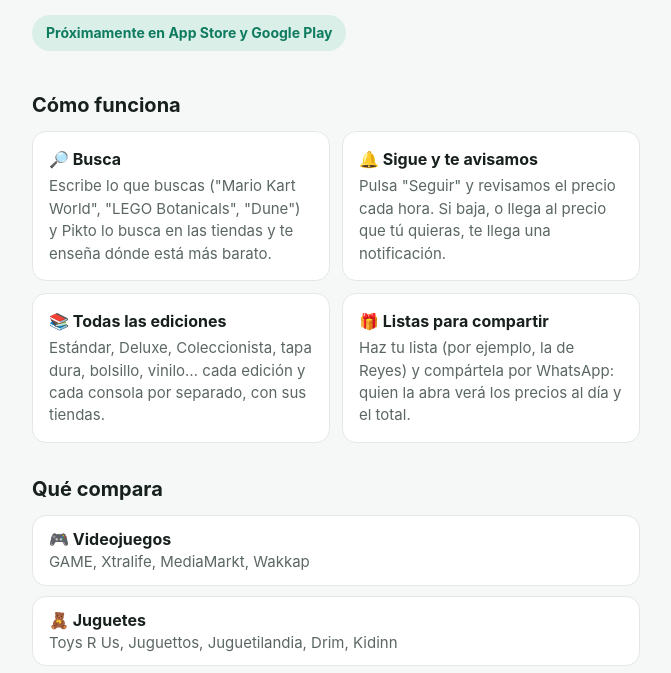
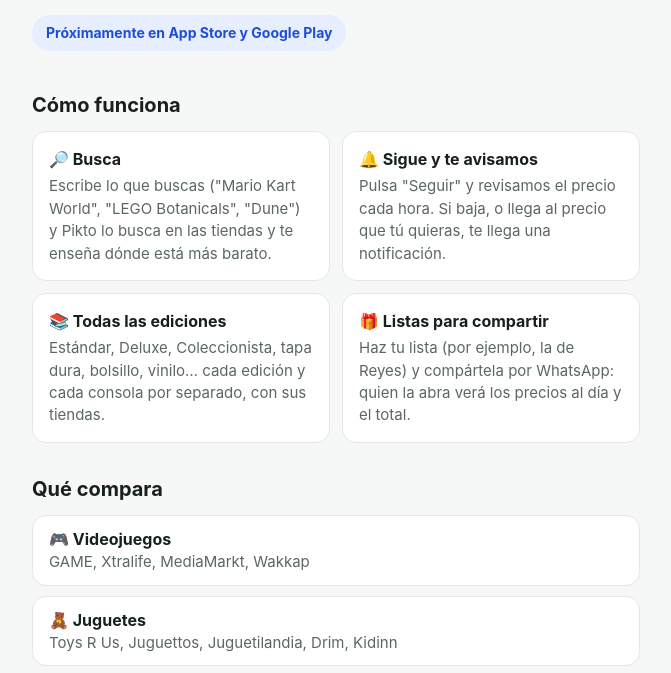
Before and after one commit to AntonioAlvarez46/Pikto, a plain HTML site: page index.html in a window 1280 px wide. Shown: the part 242-915 px from the top of the page, without its empty margins (304-975 px from the left). Drawn offline with Linux system fonts and the light colour scheme.

Commit message:
Add files via upload

```diff
--- a/index.html
+++ b/index.html
@@ -8,8 +8,8 @@
 <meta property="og:title" content="Pikto · Compara precios y te avisa cuando bajan">
 <meta property="og:description" content="Videojuegos, juguetes, libros y música: el mejor precio en las tiendas españolas, con avisos de bajada y listas para compartir.">
 <style>
-  :root { --bg:#f6f8f7; --card:#fff; --text:#17201c; --muted:#5b6762; --accent:#0f7b5f; --accent-bg:#d9efe7; --line:#e3e8e5; }
-  @media (prefers-color-scheme: dark) { :root { --bg:#101513; --card:#18201d; --text:#e7ece9; --muted:#9aa7a1; --accent:#5fd0aa; --accent-bg:#173a2f; --line:#26302c; } }
+  :root { --bg:#f6f8f7; --card:#fff; --text:#17201c; --muted:#5b6762; --accent:#1d4ed8; --accent-bg:#e6eeff; --line:#e3e8e5; }
+  @media (prefers-color-scheme: dark) { :root { --bg:#101513; --card:#18201d; --text:#e7ece9; --muted:#9aa7a1; --accent:#7aa7ff; --accent-bg:#15295a; --line:#26302c; } }
   * { box-sizing: border-box; }
   body { margin:0; background:var(--bg); color:var(--text); font:16px/1.4 -apple-system, system-ui, "Segoe UI", Roboto, sans-serif; }
   main { max-width:640px; margin:0 auto; padding:20px 16px 48px; }
@@ -17,7 +17,7 @@
   .brand { color:var(--accent); font-weight:700; font-size:14px; letter-spacing:.02em; }
   .muted { color:var(--muted); font-size:14px; }
   .open { display:block; text-align:center; margin:16px 0; padding:14px; border-radius:12px; background:var(--accent); color:#fff; font-weight:700; text-decoration:none; }
-  @media (prefers-color-scheme: dark) { .open { color:#06201a; } }
+  @media (prefers-color-scheme: dark) { .open { color:#0a1f4d; } }
   .total { background:var(--accent-bg); border-radius:14px; padding:14px 16px; margin:12px 0; }
   .total b { font-size:24px; display:block; }
   .item { display:flex; gap:12px; align-items:center; background:var(--card); border:1px solid var(--line); border-radius:14px; padding:10px; margin:10px 0; text-decoration:none; color:inherit; }
```
